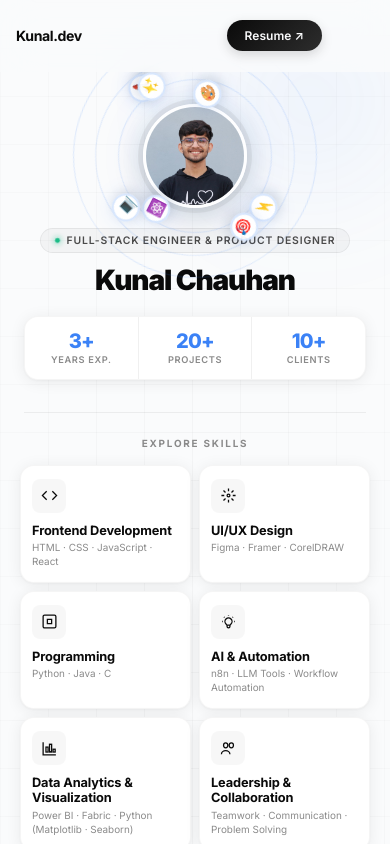
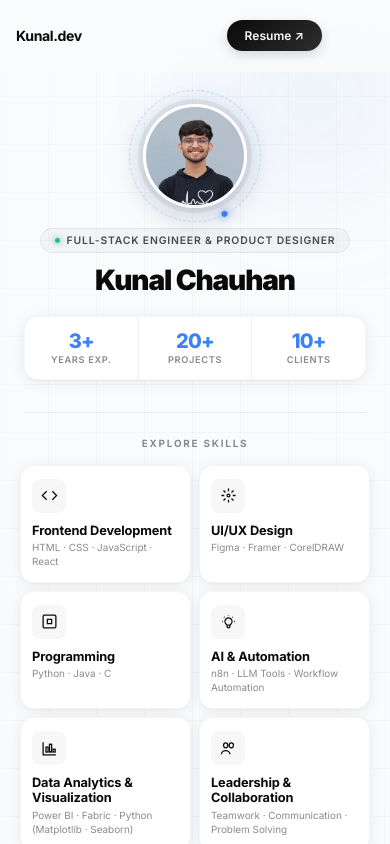
Before and after one commit to devkunal2812/kunalbuilds.me, a React (Vite) app: page / in a window 390 px wide. Shown: the top 844 px of the page. Built offline with nearby package versions, Linux system fonts and the light colour scheme.

Commit message:
Revert to original simple orbit design on mobile profile

```diff
--- a/src/components/Hero.jsx
+++ b/src/components/Hero.jsx
@@ -26,41 +26,8 @@ function MobileHero() {
               {...getImageProtectionProps()}
             />
           </div>
-
-          {/* Orbiting Circles */}
-          <div className={styles.orbitingCircles}>
-            {/* Inner orbit - faster */}
-            <div className={`${styles.orbitRing} ${styles.orbitRingInner}`}>
-              <div className={`${styles.orbitIcon} ${styles.orbitIcon1}`}>
-                <span>⚛️</span>
-              </div>
-              <div className={`${styles.orbitIcon} ${styles.orbitIcon2}`}>
-                <span>🎨</span>
-              </div>
-            </div>
-
-            {/* Middle orbit - medium speed */}
-            <div className={`${styles.orbitRing} ${styles.orbitRingMiddle}`}>
-              <div className={`${styles.orbitIcon} ${styles.orbitIcon3}`}>
-                <span>💻</span>
-              </div>
-              <div className={`${styles.orbitIcon} ${styles.orbitIcon4}`}>
-                <span>🚀</span>
-              </div>
-              <div className={`${styles.orbitIcon} ${styles.orbitIcon5}`}>
-                <span>⚡</span>
-              </div>
-            </div>
-
-            {/* Outer orbit - slower */}
-            <div className={`${styles.orbitRing} ${styles.orbitRingOuter}`}>
-              <div className={`${styles.orbitIcon} ${styles.orbitIcon6}`}>
-                <span>🎯</span>
-              </div>
-              <div className={`${styles.orbitIcon} ${styles.orbitIcon7}`}>
-                <span>✨</span>
-              </div>
-            </div>
+          <div className={styles.mobileOrbitRing}>
+            <span className={styles.mobileOrbitDot} />
           </div>
         </div>
 
--- a/src/components/Hero.module.css
+++ b/src/components/Hero.module.css
@@ -314,114 +314,6 @@
   box-shadow: 0 0 8px var(--accent);
 }
 
-/* Orbiting Circles Container */
-.orbitingCircles {
-  position: absolute;
-  inset: 0;
-  pointer-events: none;
-  z-index: 3;
-}
-
-/* Orbit Rings */
-.orbitRing {
-  position: absolute;
-  border-radius: 50%;
-  border: 1px solid rgba(59, 130, 246, 0.15);
-}
-
-.orbitRingInner {
-  inset: -30px;
-  animation: orbitRotate 12s linear infinite;
-}
-
-.orbitRingMiddle {
-  inset: -55px;
-  animation: orbitRotate 18s linear infinite reverse;
-}
-
-.orbitRingOuter {
-  inset: -80px;
-  animation: orbitRotate 24s linear infinite;
-}
-
-@keyframes orbitRotate {
-  from { transform: rotate(0deg); }
-  to { transform: rotate(360deg); }
-}
-
-/* Orbit Icons */
-.orbitIcon {
-  position: absolute;
-  width: 32px;
-  height: 32px;
-  border-radius: 50%;
-  background: rgba(255, 255, 255, 0.95);
-  border: 2px solid rgba(59, 130, 246, 0.2);
-  display: flex;
-  align-items: center;
-  justify-content: center;
-  font-size: 16px;
-  box-shadow:
-    0 4px 12px rgba(0, 0, 0, 0.1),
-    0 0 20px rgba(59, 130, 246, 0.15);
-  animation: iconFloat 3s ease-in-out infinite;
-}
-
-@keyframes iconFloat {
-  0%, 100% { transform: translateY(0px) rotate(0deg); }
-  50% { transform: translateY(-4px) rotate(5deg); }
-}
-
-/* Position icons on their orbits */
-.orbitIcon1 {
-  top: 0;
-  left: 50%;
-  transform: translate(-50%, -50%);
-  animation-delay: 0s;
-}
-
-.orbitIcon2 {
-  bottom: 0;
-  left: 50%;
-  transform: translate(-50%, 50%);
-  animation-delay: 0.5s;
-}
-
-.orbitIcon3 {
-  top: 0;
-  left: 50%;
-  transform: translate(-50%, -50%);
-  animation-delay: 1s;
-}
-
-.orbitIcon4 {
-  top: 50%;
-  right: 0;
-  transform: translate(50%, -50%);
-  animation-delay: 1.5s;
-}
-
-.orbitIcon5 {
-  top: 50%;
-  left: 0;
-  transform: translate(-50%, -50%);
-  animation-delay: 2s;
-}
-
-.orbitIcon6 {
-  top: 20%;
-  right: 20%;
-  transform: translate(50%, -50%);
-  animation-delay: 2.5s;
-}
-
-.orbitIcon7 {
-  bottom: 20%;
-  left: 20%;
-  transform: translate(-50%, 50%);
-  animation-delay: 3s;
-}
-
 .mobileBadge {
   display: inline-flex;
   align-items: center;
@@ -696,23 +588,4 @@
   .mobileCTA {
     max-width: 100%;
   }
-
-  /* Smaller orbiting circles on small screens */
-  .orbitIcon {
-    width: 28px;
-    height: 28px;
-    font-size: 14px;
-  }
-
-  .orbitRingInner {
-    inset: -25px;
-  }
-
-  .orbitRingMiddle {
-    inset: -48px;
-  }
-
-  .orbitRingOuter {
-    inset: -70px;
-  }
 }
```
